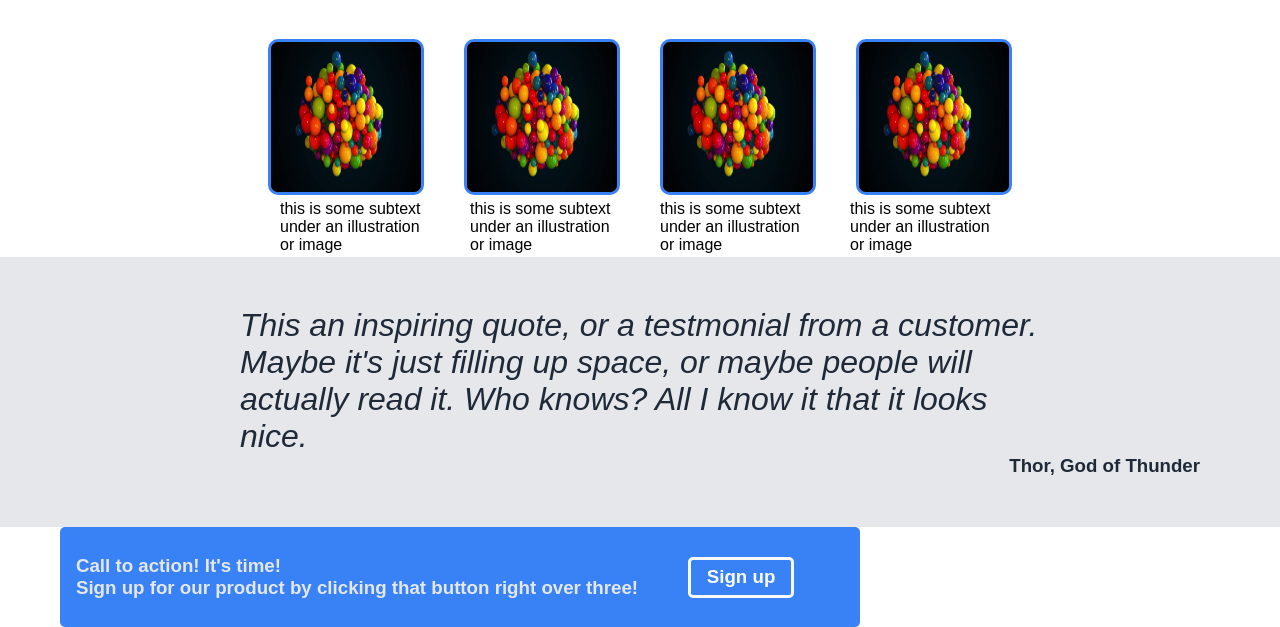
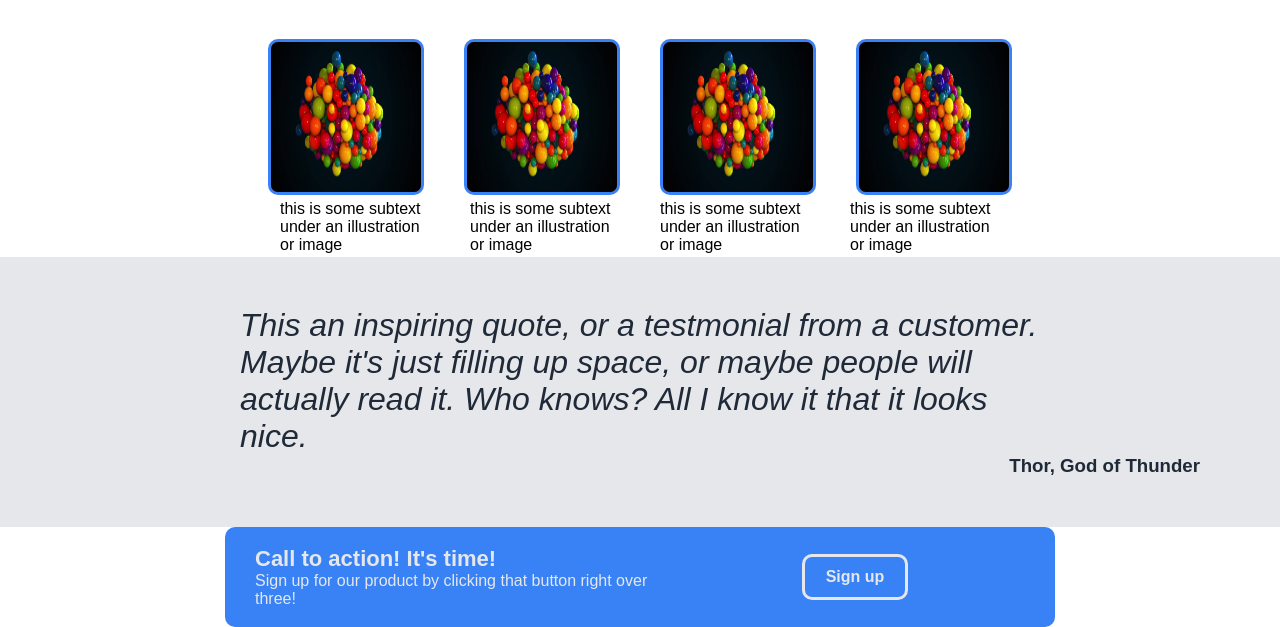
Before and after one commit to wesley-oliveira-bd/odin-landing-page, a plain HTML site: page index.html in a window 1280 px wide. Shown: the part 533-1160 px from the top of the page. Drawn offline with Linux system fonts and the light colour scheme.

Commit message:
alteração no menu inferior.

```diff
--- a/css/style.css
+++ b/css/style.css
@@ -122,26 +122,49 @@ h1 {
 }
 
 .menu-inf {
+    color: #e5e7eb;
+    display: flex;
+    justify-content: center;
+}
+
+.menu-inf-item {
     background-color: #3882f6;
-    color: #e5e7eb;
+    width: 400px;
     height: 100px;
-    width: 800px;
-    border-radius: 5px;
     display: flex;
     align-items: center;
+}
+
+.menu-inf-item.item01 {
+    border-radius: 10px 0px 0px 10px;
+    display: flex;
+    padding-left: 30px;
     justify-content: center;
-    margin-left: 60px;
+    flex-direction: column;
+    align-items: flex-start;
 
 }
 
-.btn02 {
-    height: 35px;
+.menu-inf-item.item02 {
+    border-radius: 0px 10px 10px 0px;
+    display: flex;
+    justify-content: center;
+    align-items: center;
+
+}
+
+.text-menu-btn {
+    font-weight: bolder;
+    border-style: solid;
+    border-radius: 10px;
     width: 100px;
-    border-style: solid;
-    border-color: #f9faf8;
-    border-radius: 5px;
+    height: 40px;
     display: flex;
+    justify-content: center;
     align-items: center;
-    justify-content: center;
-    margin: 50px;
 }
+
+.text-menu-inf.item01 {
+    font-size: 22px;
+    font-weight: bolder;
+}
--- a/index.html
+++ b/index.html
@@ -47,9 +47,17 @@
         <div class="autor-text">
             <p><strong>Thor, God of Thunder</strong></p>
         </div>
+
     <div class="menu-inf">
-        <h3>Call to action! It's time!<br>Sign up for our product by clicking that button right over three!</h3>
-        <h3 class="btn02"> <a href="">Sign up</a></h3>
+
+        <article class="menu-inf-item item01">
+            <p class="text-menu-inf item01">Call to action! It's time!</p>
+            <p class="text-menu-inf item02">Sign up for our product by clicking that button right over three!</p>
+        </article>
+
+        <article class="menu-inf-item item02">
+            <p class="text-menu-btn">Sign up</p>
+        </article>
     </div>
 </body>
 </html>
```
